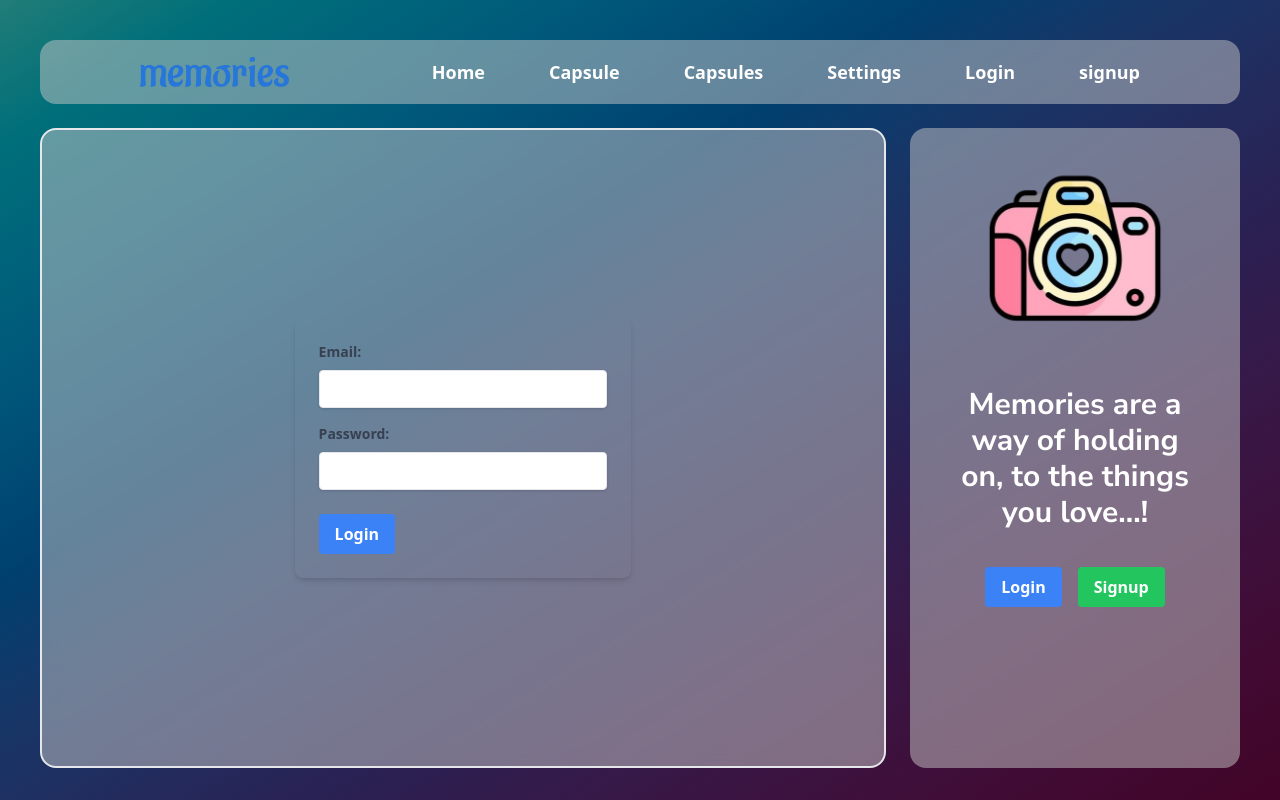
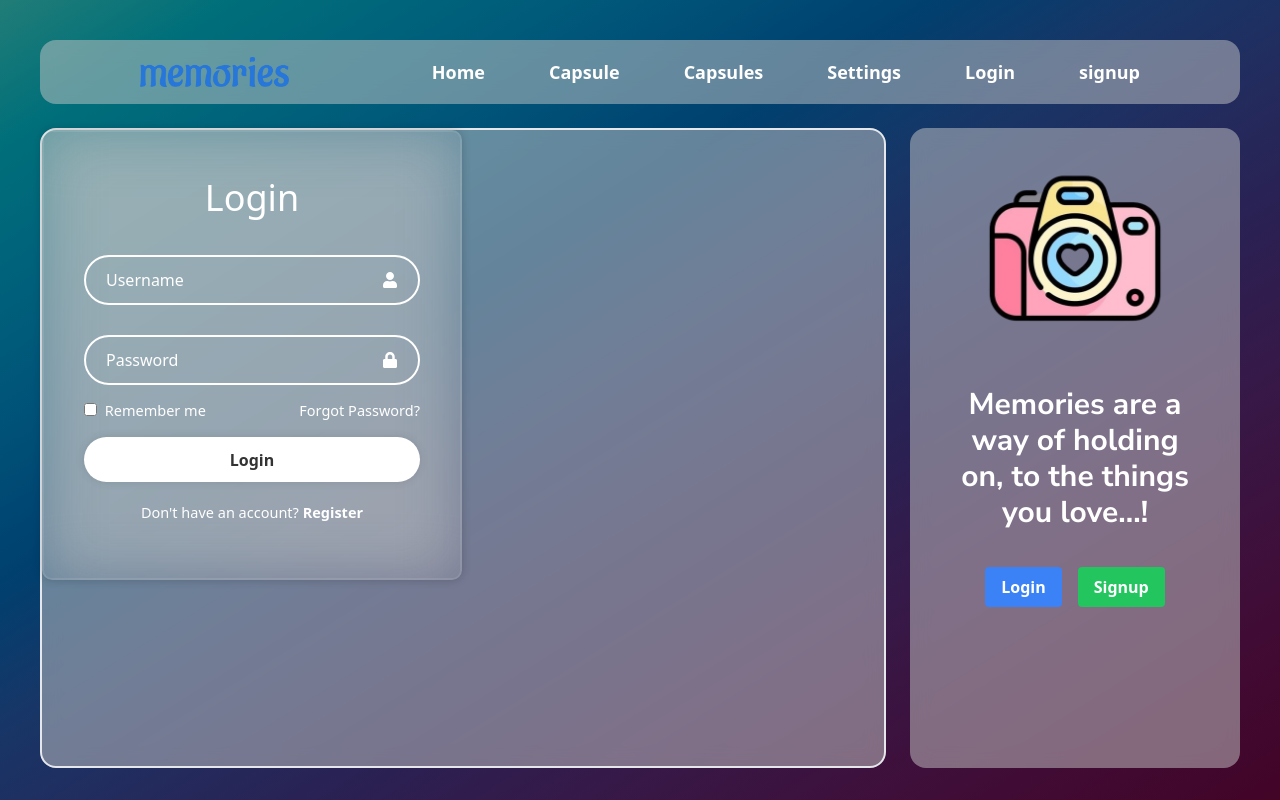
Before and after one commit to siddhant-2002/memory-capsule, a React (Create React App) app in the folder client/: page /login in a window 1280 px wide. Built offline with nearby package versions, Linux system fonts and the light colour scheme; a web font is replaced by a local one.

Commit message:
Final Login

```diff
--- a/client/src/components/Auth/Login.jsx
+++ b/client/src/components/Auth/Login.jsx
@@ -1,49 +1,94 @@
 import React, { useState } from 'react';
-import 'tailwindcss/tailwind.css';
+import './Login.css';
+import { FaUser, FaLock } from "react-icons/fa";
+import { SiGmail } from "react-icons/si";
+
 
 const Login = () => {
-  const [email, setEmail] = useState('');
-  const [password, setPassword] = useState('');
 
-  const handleSubmit = (e) => {
-    e.preventDefault();
-    // Handle login logic here
-    console.log('Email:', email);
-    console.log('Password:', password);
-  };
+    const [action, setAction] = useState('');
 
-  return (
-    <div className='w-[100%] h-[100%] flex items-center justify-center  overflow-scroll overflow-x-hidden hide-scrollbar'>
+    const registerLink = () => {
+        setAction(' active');
+    };
+
+    const loginLink = () => {
+        setAction('');
+    };
+
+
+    return (
+        <div className={`wrapper${action}`}>
+
+            <div className='form-box login'>
+                <form action="">
+                    <h1>Login</h1>
+
+                    <div className='input-box'>
+                        <input type="text" placeholder='Username' required/>
+                        <FaUser className='icon'/>
+                    </div>
+
+                    <div className='input-box'>
+                        <input type="password" placeholder='Password' required/>
+                        <FaLock className='icon'/>
+                    </div>
+
+                    <div className='remember-forgot'>
+                        <label>
+                            <input type="checkbox"/> Remember me
+                        </label>
+                        <a href='#'>Forgot Password?</a>
+                    </div>
+
+                    <button type="Submit">Login</button>
+
+                    <div className='register-link'>
+                        <p>Don't have an account? <a href='#' onClick={registerLink} >Register</a> </p>
+                    </div>
+
+                </form>
+            </div>
+
+
+            {/* SIngin */}
+
+            <div className='form-box register'>
+                <form action="">
+                    <h1>SingIn</h1>
+
+                    <div className='input-box'>
+                        <input type="text" placeholder='Username' required/>
+                        <FaUser className='icon'/>
+                    </div>
+
+                    <div className='input-box'>
+                        <input type="email" placeholder='Email' required/>
+                        <SiGmail className='icon'/>
+                    </div>
+
+                    <div className='input-box'>
+                        <input type="password" placeholder='Password' required/>
+                        <FaLock className='icon'/>
+                    </div>
+
+                    <div className='remember-forgot'>
+                        <label> <input type="checkbox"/> I agree to the terms & Conditions </label>
+                    </div>
+
+                    <button type="Submit">SignIn</button>
+
+                    <div className='register-link'>
+                        <p>Already have an account? <a href='#' onClick={loginLink} >LogIn</a> </p>
+                    </div>
+
+                </form>
+            </div>
 
 
 
-    <form onSubmit={handleSubmit} className=" p-6 w-[40%] bg-transparent  rounded-lg shadow-md">
-      <div className="mb-4">
-        <label className="block text-gray-700 text-sm font-bold mb-2">Email:</label>
-        <input
-          type="email"
-          value={email}
-          onChange={(e) => setEmail(e.target.value)}
-          required
-          className="shadow appearance-none border rounded w-full py-2 px-3 text-gray-700 leading-tight focus:outline-none focus:shadow-outline"
-        />
-      </div>
-      <div className="mb-6">
-        <label className="block text-gray-700 text-sm font-bold mb-2">Password:</label>
-        <input
-          type="password"
-          value={password}
-          onChange={(e) => setPassword(e.target.value)}
-          required
-          className="shadow appearance-none border rounded w-full py-2 px-3 text-gray-700 leading-tight focus:outline-none focus:shadow-outline"
-        />
-      </div>
-      <button type="submit" className="bg-blue-500 hover:bg-blue-700 text-white font-bold py-2 px-4 rounded focus:outline-none focus:shadow-outline">
-        Login
-      </button>
-    </form>
-    </div>
-  );
-};
+        </div>
+    )
+}
 
 export default Login;
```
